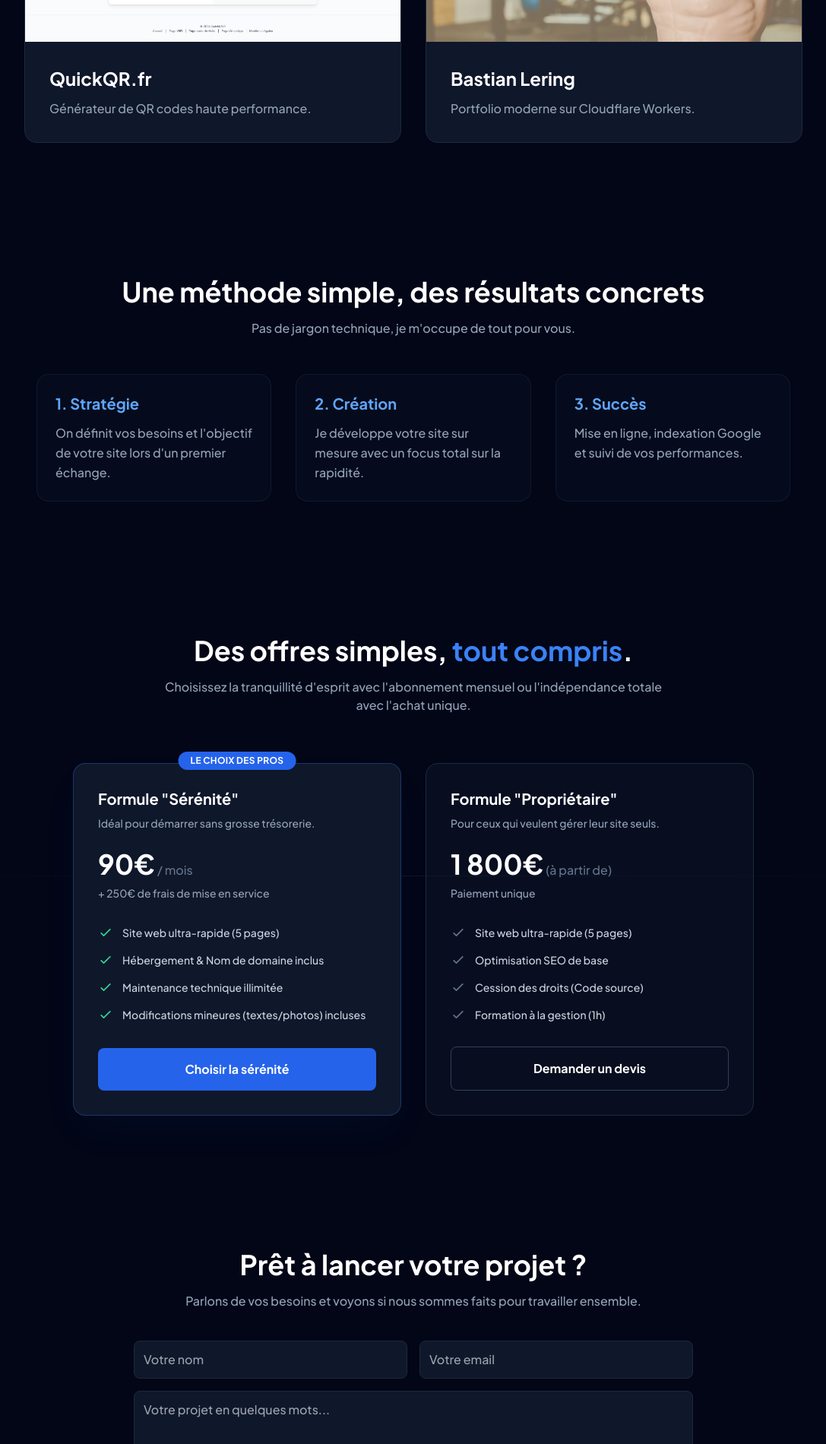
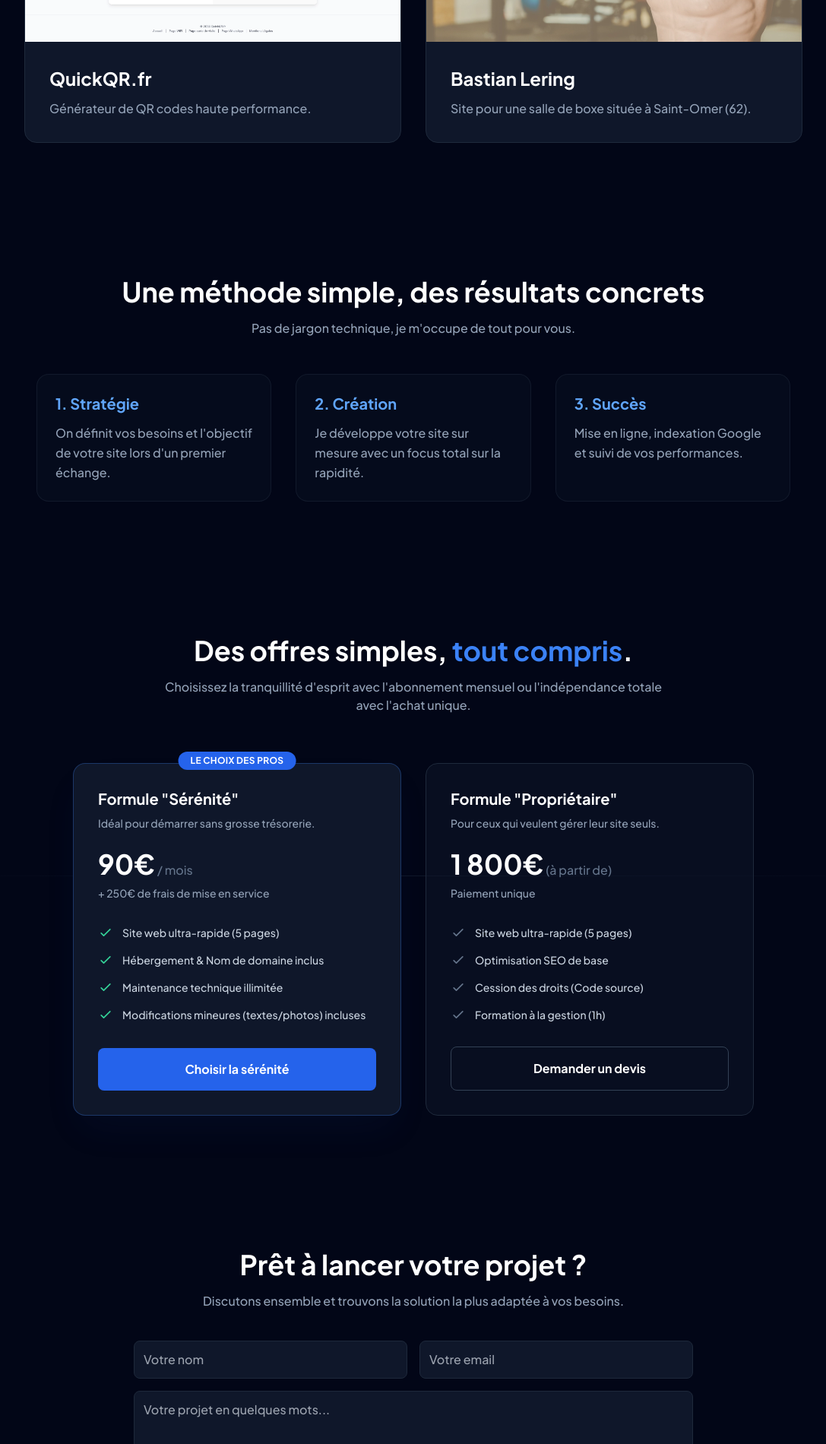
Before and after one commit to Sim-Blo/Sim-Blo.github.io, an Astro site: page / in a window 1280 px wide. Shown: the part 1200-3100 px from the top of the page at 76% size, without its empty margins (96-1183 px from the left). Built offline with nearby package versions, Linux system fonts and the light colour scheme; Astro itself is replaced by a stand-in of ours.

Commit message:
ajustements

```diff
--- a/src/components/contact.astro
+++ b/src/components/contact.astro
@@ -1,6 +1,6 @@
 <section id="contact" class="py-20 px-4 max-w-3xl mx-auto text-center">
     <h2 class="text-3xl md:text-4xl font-bold text-white mb-4">Prêt à lancer votre projet ?</h2>
-    <p class="text-slate-400 mb-10">Parlons de vos besoins et voyons si nous sommes faits pour travailler ensemble.</p>
+    <p class="text-slate-400 mb-10">Discutons ensemble et trouvons la solution la plus adaptée à vos besoins.</p>
 
     <form id="contact-form" class="grid grid-cols-1 gap-4 text-left">
         <div class="grid grid-cols-1 md:grid-cols-2 gap-4">
--- a/src/components/portfolio.astro
+++ b/src/components/portfolio.astro
@@ -61,7 +61,7 @@ import imgLering from '../assets/lering.webp';
                     </div>
                     <div class="p-8 text-left">
                         <h3 class="text-2xl font-bold text-white mb-3">Bastian Lering</h3>
-                        <p class="text-slate-400">Portfolio moderne sur Cloudflare Workers.</p>
+                        <p class="text-slate-400">Site pour une salle de boxe située à Saint-Omer (62).</p>
                     </div>
                 </a>
             </article>
```
